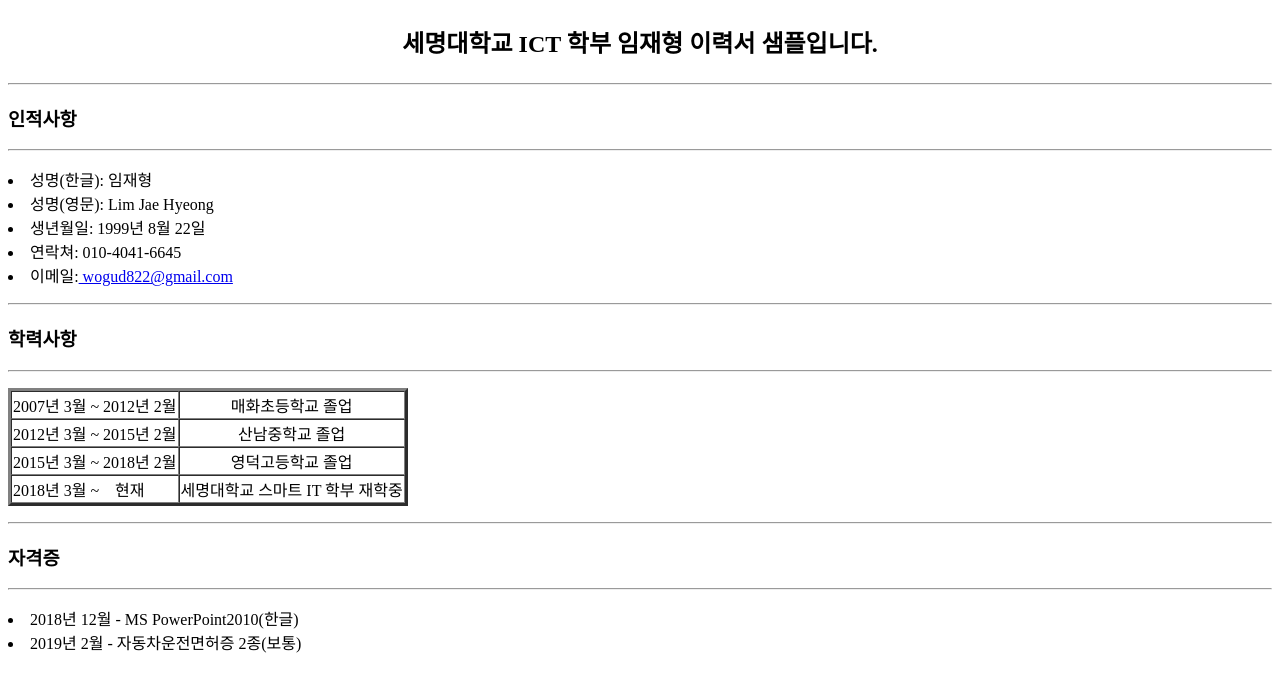
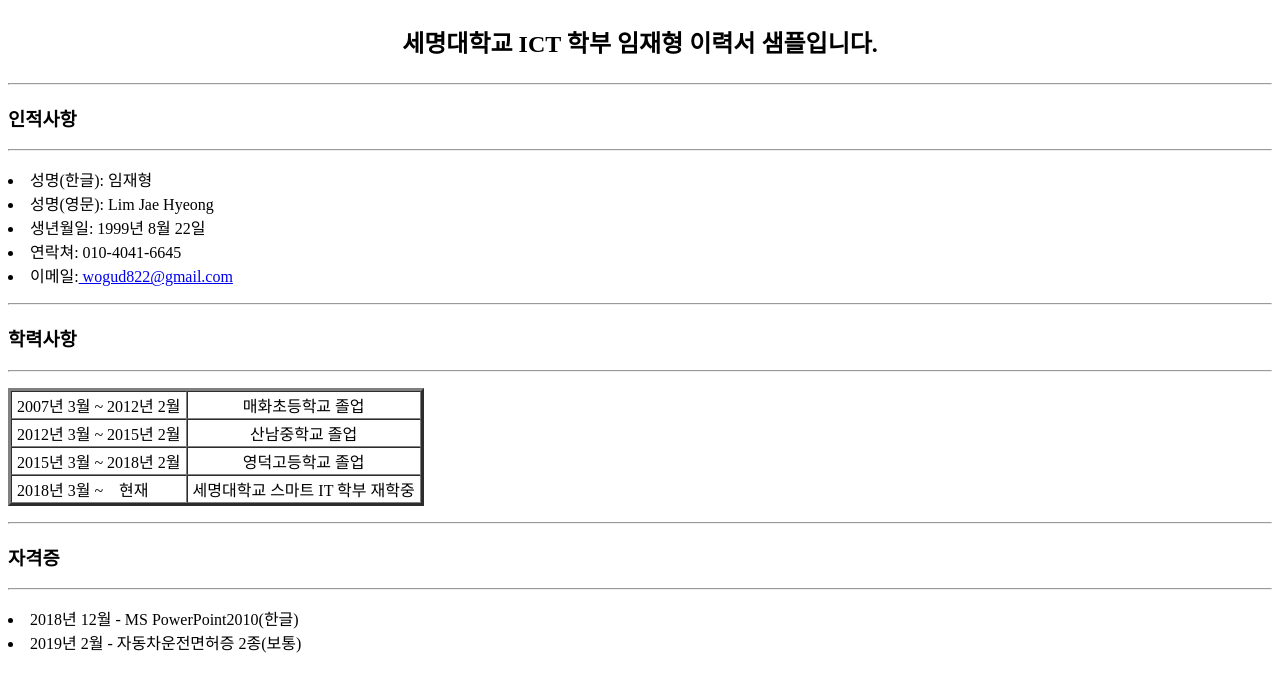
Before and after one commit to wogud822/resume, a plain HTML site: page index.html in a window 1280 px wide. Drawn offline with Linux system fonts and the light colour scheme.

Commit message:
Update index.html

```diff
--- a/index.html
+++ b/index.html
@@ -23,10 +23,10 @@
 <hr>
 <p>
 <table border = "3" cellspacing = "0">
-    <tr><td>2007년 3월 ~ 2012년 2월</td> <td align = "center">       매화초등학교 졸업       </td></tr>
-    <tr><td>2012년 3월 ~ 2015년 2월</td> <td align = "center">        산남중학교 졸업        </td></tr>
-    <tr><td>2015년 3월 ~ 2018년 2월</td> <td align = "center">       영덕고등학교 졸업       </td></tr>
-    <tr><td>2018년 3월 ~ &nbsp&nbsp&nbsp현재&nbsp&nbsp&nbsp</td> <td>세명대학교 스마트 IT 학부 재학중</td></tr>
+    <tr><td>&nbsp2007년 3월 ~ 2012년 2월&nbsp</td> <td align = "center">       매화초등학교 졸업       </td></tr>
+    <tr><td>&nbsp2012년 3월 ~ 2015년 2월&nbsp</td> <td align = "center">        산남중학교 졸업        </td></tr>
+    <tr><td>&nbsp2015년 3월 ~ 2018년 2월&nbsp</td> <td align = "center">       영덕고등학교 졸업       </td></tr>
+    <tr><td>&nbsp2018년 3월 ~ &nbsp&nbsp&nbsp현재&nbsp&nbsp&nbsp&nbsp</td> <td>&nbsp세명대학교 스마트 IT 학부 재학중&nbsp</td></tr>
     </table>
 </p>
 <hr>
```
